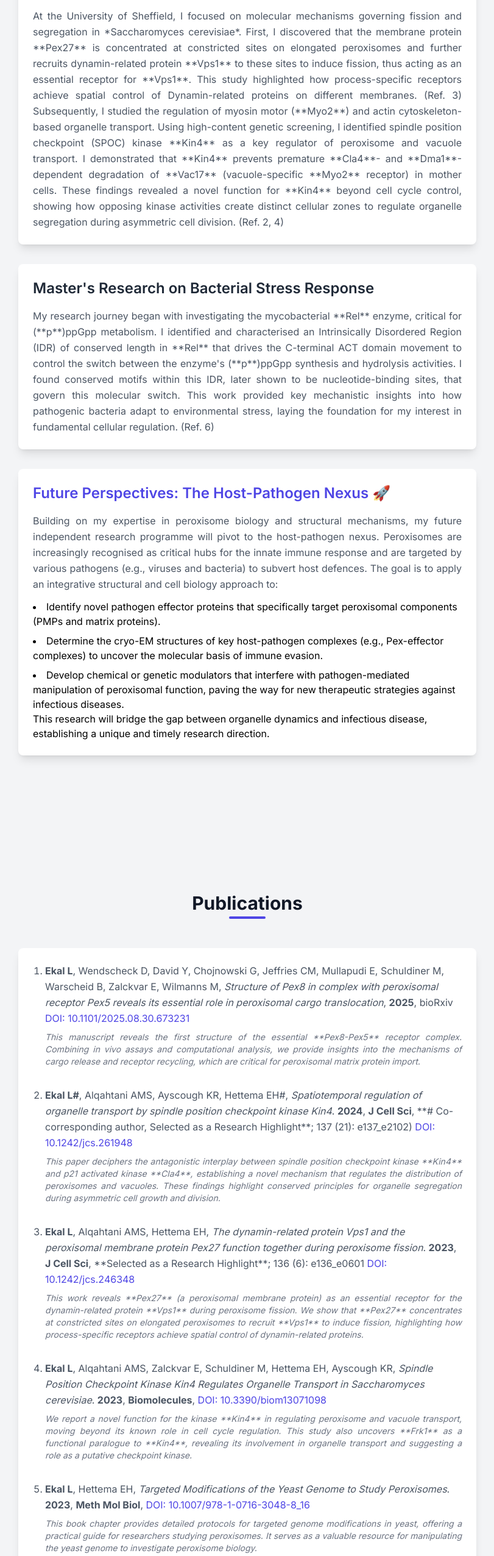
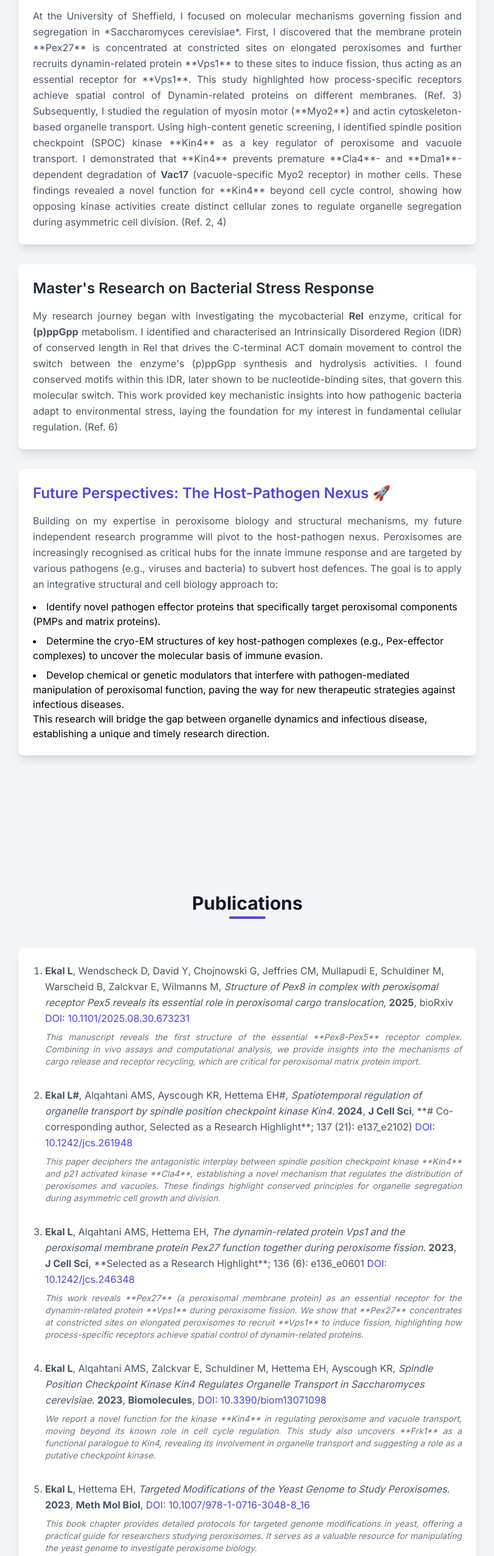
Before and after one commit to lakhanekal/lakhanekal.github.io, a plain HTML site: page index.html in a window 1280 px wide. Shown: the part 2214-4766 px from the top of the page at 61% size, without its empty margins (234-1045 px from the left). Drawn offline with nearby package versions, Linux system fonts and the light colour scheme.

Commit message:
Add files via upload

```diff
--- a/index.html
+++ b/index.html
@@ -171,12 +171,12 @@
 
             <div class="bg-white rounded-lg shadow-lg p-6 mb-8">
                 <h3 class="text-2xl font-semibold text-gray-800 mb-4">PhD Research on Peroxisome Dynamics in Budding Yeast</h3>
-                <p class="text-gray-600 leading-relaxed text-justify">At the University of Sheffield, I focused on molecular mechanisms governing fission and segregation in *Saccharomyces cerevisiae*. First, I discovered that the membrane protein **Pex27** is concentrated at constricted sites on elongated peroxisomes and further recruits dynamin-related protein **Vps1** to these sites to induce fission, thus acting as an essential receptor for **Vps1**. This study highlighted how process-specific receptors achieve spatial control of Dynamin-related proteins on different membranes. (Ref. 3) Subsequently, I studied the regulation of myosin motor (**Myo2**) and actin cytoskeleton-based organelle transport. Using high-content genetic screening, I identified spindle position checkpoint (SPOC) kinase **Kin4** as a key regulator of peroxisome and vacuole transport. I demonstrated that **Kin4** prevents premature **Cla4**- and **Dma1**-dependent degradation of **Vac17** (vacuole-specific **Myo2** receptor) in mother cells. These findings revealed a novel function for **Kin4** beyond cell cycle control, showing how opposing kinase activities create distinct cellular zones to regulate organelle segregation during asymmetric cell division. (Ref. 2, 4)</p>
+                <p class="text-gray-600 leading-relaxed text-justify">At the University of Sheffield, I focused on molecular mechanisms governing fission and segregation in *Saccharomyces cerevisiae*. First, I discovered that the membrane protein **Pex27** is concentrated at constricted sites on elongated peroxisomes and further recruits dynamin-related protein **Vps1** to these sites to induce fission, thus acting as an essential receptor for **Vps1**. This study highlighted how process-specific receptors achieve spatial control of Dynamin-related proteins on different membranes. (Ref. 3) Subsequently, I studied the regulation of myosin motor (**Myo2**) and actin cytoskeleton-based organelle transport. Using high-content genetic screening, I identified spindle position checkpoint (SPOC) kinase **Kin4** as a key regulator of peroxisome and vacuole transport. I demonstrated that **Kin4** prevents premature **Cla4**- and **Dma1**-dependent degradation of <strong>Vac17</strong> (vacuole-specific Myo2 receptor) in mother cells. These findings revealed a novel function for **Kin4** beyond cell cycle control, showing how opposing kinase activities create distinct cellular zones to regulate organelle segregation during asymmetric cell division. (Ref. 2, 4)</p>
             </div>
 
             <div class="bg-white rounded-lg shadow-lg p-6 mb-8">
                 <h3 class="text-2xl font-semibold text-gray-800 mb-4">Master's Research on Bacterial Stress Response</h3>
-                <p class="text-gray-600 leading-relaxed text-justify">My research journey began with investigating the mycobacterial **Rel** enzyme, critical for (**p**)ppGpp metabolism. I identified and characterised an Intrinsically Disordered Region (IDR) of conserved length in **Rel** that drives the C-terminal ACT domain movement to control the switch between the enzyme's (**p**)ppGpp synthesis and hydrolysis activities. I found conserved motifs within this IDR, later shown to be nucleotide-binding sites, that govern this molecular switch. This work provided key mechanistic insights into how pathogenic bacteria adapt to environmental stress, laying the foundation for my interest in fundamental cellular regulation. (Ref. 6)</p>
+                <p class="text-gray-600 leading-relaxed text-justify">My research journey began with investigating the mycobacterial <strong>Rel</strong> enzyme, critical for <strong>(p)ppGpp</strong> metabolism. I identified and characterised an Intrinsically Disordered Region (IDR) of conserved length in Rel that drives the C-terminal ACT domain movement to control the switch between the enzyme's (p)ppGpp synthesis and hydrolysis activities. I found conserved motifs within this IDR, later shown to be nucleotide-binding sites, that govern this molecular switch. This work provided key mechanistic insights into how pathogenic bacteria adapt to environmental stress, laying the foundation for my interest in fundamental cellular regulation. (Ref. 6)</p>
             </div>
 
             <div class="bg-white rounded-lg shadow-lg p-6 mb-8">
@@ -212,7 +212,7 @@
                     </li>
                     <li>
                         <p class="mb-2"><strong>Ekal L</strong>, Alqahtani AMS, Zalckvar E, Schuldiner M, Hettema EH, Ayscough KR, <em>Spindle Position Checkpoint Kinase Kin4 Regulates Organelle Transport in Saccharomyces cerevisiae</em>. <strong>2023</strong>, <strong>Biomolecules</strong>, <a href="https://doi.org/10.3390/biom13071098" target="_blank" class="text-indigo-600 hover:underline">DOI: 10.3390/biom13071098</a></p>
-                        <p class="text-sm text-gray-500 italic text-justify">We report a novel function for the kinase **Kin4** in regulating peroxisome and vacuole transport, moving beyond its known role in cell cycle regulation. This study also uncovers **Frk1** as a functional paralogue to **Kin4**, revealing its involvement in organelle transport and suggesting a role as a putative checkpoint kinase.</p>
+                        <p class="text-sm text-gray-500 italic text-justify">We report a novel function for the kinase **Kin4** in regulating peroxisome and vacuole transport, moving beyond its known role in cell cycle regulation. This study also uncovers **Frk1** as a functional paralogue to Kin4, revealing its involvement in organelle transport and suggesting a role as a putative checkpoint kinase.</p>
                     </li>
                     <li>
                         <p class="mb-2"><strong>Ekal L</strong>, Hettema EH, <em>Targeted Modifications of the Yeast Genome to Study Peroxisomes</em>. <strong>2023</strong>, <strong>Meth Mol Biol</strong>, <a href="https://doi.org/10.1007/978-1-0716-3048-8_16" target="_blank" class="text-indigo-600 hover:underline">DOI: 10.1007/978-1-0716-3048-8_16</a></p>
@@ -223,7 +223,7 @@
                         <p class="text-sm text-gray-500 italic text-justify">We report the discovery of a conserved Intrinsically Disordered Region (IDR) in the **Rel** enzyme that serves as a molecular switch. This IDR controls the movement of the C-terminal ACT domain to regulate the enzyme's opposing activities of (**p**)ppGpp synthesis and hydrolysis. The conserved motifs within this IDR are nucleotide-binding sites that govern this precise regulatory mechanism.</p>
                     </li>
                     <li>
-                        <p class="mb-2">Nayef N, **Ekal L**, Hettema EH, Ayscough KR, <em>Insights into the Regulation of the Mitochondrial Inheritance and Trafficking Adaptor Protein **Mmr1** in Saccharomyces cerevisiae</em>. <strong>2024</strong>, <strong>Kinases and Phosphatases</strong>, <a href="https://doi.org/10.3390/kinases-phosphatases2020012" target="_blank" class="text-indigo-600 hover:underline">DOI: 10.3390/kinases-phosphatases2020012</a></p>
+                        <p class="mb-2">Nayef N, <strong>Ekal L</strong>, Hettema EH, Ayscough KR, <em>Insights into the Regulation of the Mitochondrial Inheritance and Trafficking Adaptor Protein **Mmr1** in Saccharomyces cerevisiae</em>. <strong>2024</strong>, <strong>Kinases and Phosphatases</strong>, <a href="https://doi.org/10.3390/kinases-phosphatases2020012" target="_blank" class="text-indigo-600 hover:underline">DOI: 10.3390/kinases-phosphatases2020012</a></p>
                     </li>
                     <li>
                         <p class="mb-2">Bürgi J, <strong>Ekal L</strong>, Wilmanns M, <em>Versatile allosteric properties in Pex5-like tetratricopeptide repeat proteins to induce diverse downstream function</em>. <strong>2021</strong>, <strong>Traffic</strong>, <a href="https://doi.org/10.1111/tra.12785" target="_blank" class="text-indigo-600 hover:underline">DOI: 10.1111/tra.12785</a></p>
```
